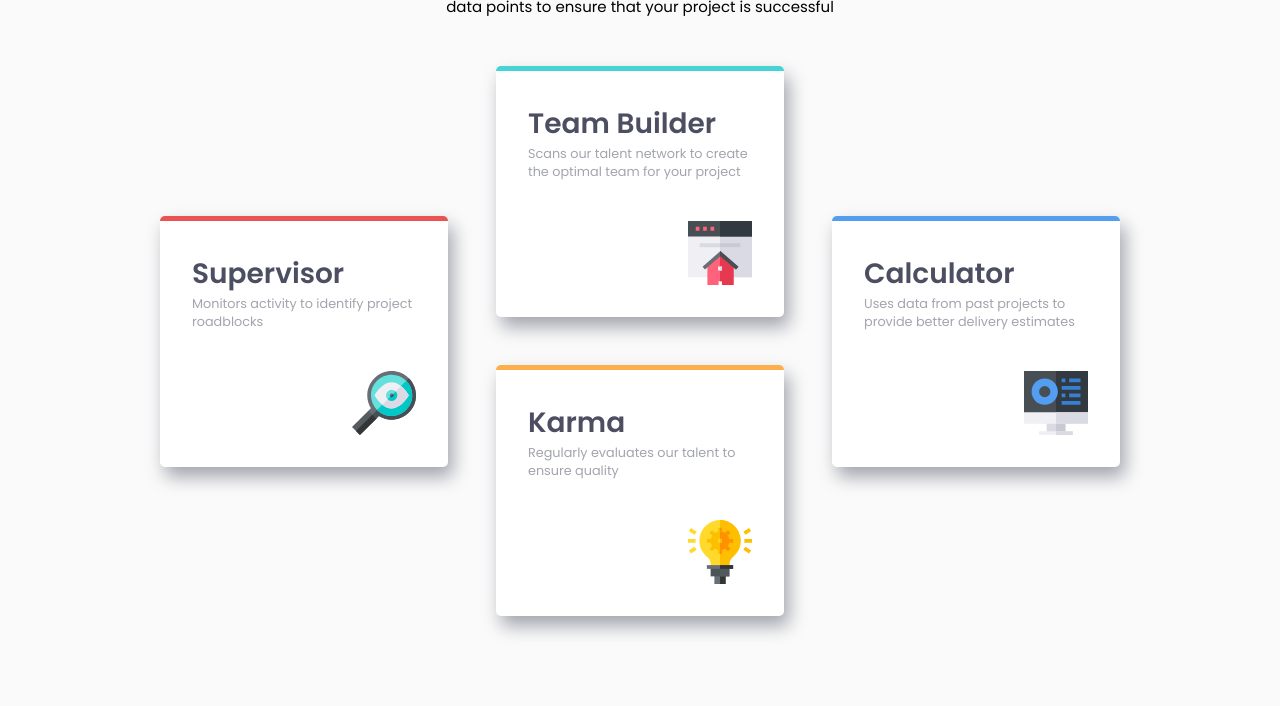
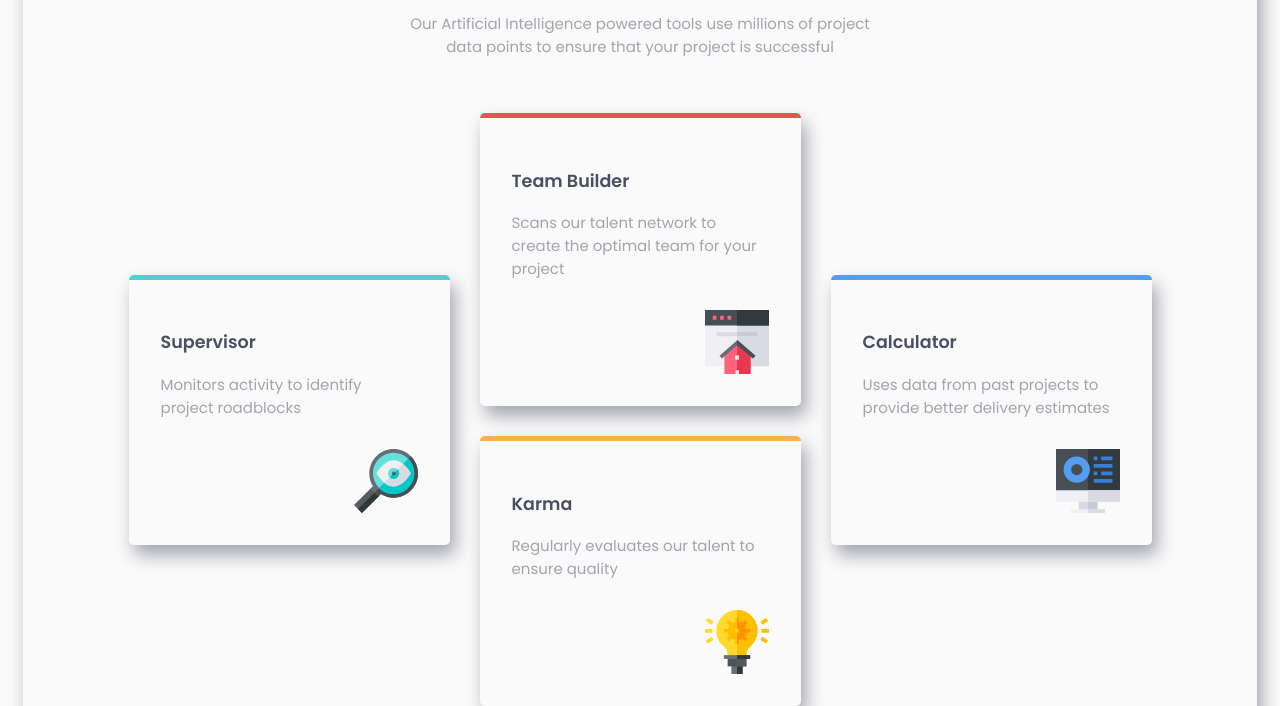
Before and after one commit to AzriRahmat-SDev/four-card-feature-landing-page, a website: page index.html in a window 1280 px wide. Shown: the part 212-918 px from the top of the page. Drawn offline with Linux system fonts and the light colour scheme.

Commit message:
refactoring code

```diff
--- a/index.html
+++ b/index.html
@@ -3,55 +3,52 @@
 <head>
   <meta charset="UTF-8">
   <meta name="viewport" content="width=device-width, initial-scale=1.0"> <!-- displays site properly based on user's device -->
-
   <link rel="icon" type="image/png" sizes="32x32" href="./images/favicon-32x32.png">
   <link rel="stylesheet" type="text/css" href="./styles.css">
-
-  <!-- poppins fonts url -->
-  <link rel="preconnect" href="https://fonts.googleapis.com">
-  <link rel="preconnect" href="https://fonts.gstatic.com" crossorigin>
-  <link href="https://fonts.googleapis.com/css2?family=Poppins:wght@200;400;600&display=swap" rel="stylesheet">
-
   <title>Frontend Mentor | Four card feature section</title>
-
 </head>
-
   <body>
     <section class="hero-wrapper">
-    <section class="header">
-      <div class="main-header">
-        Reliable, efficient delivery
-      </div>
-      <div class="secondary-header">
-        Powered by Technology
-      </div>
-      <div class="tertiary-header">
+      <header>
+        <h1>Reliable, efficient delivery<br>
+          <span>Powered by Technology</span>
+        </h1>
+        <h2>
           Our Artificial Intelligence powered tools use millions of project data points
           to ensure that your project is successful
+        </h2>
+      </header>
+
+      <main>
+          <div class="column-left">
+            <section class="hero-content-left">
+              <h3>Supervisor</h3>
+              <p>Monitors activity to identify project roadblocks</p>
+              <img src="images/icon-supervisor.svg" alt="" aria-hidden="true">
+            </section>
           </div>
+
+          <div class="column-middle">
+            <section class="hero-content-middle-top">
+              <h3>Team Builder</h3>
+              <p>Scans our talent network to create the optimal team for your project</p>
+              <img src="images/icon-team-builder.svg" alt="" aria-hidden="true">
             </section>
-    <section class="hero">
-      <div class="hero-content">
-        <div class="hero-content-left">
-          <div class="hero-content-left-color"></div>
-          <div class="hero-content-left-title">Supervisor</div>
-          <div class="hero-content-left-content">Monitors activity to identify project roadblocks</div>
+            <section class="hero-content-middle-bottom">
+              <h3>Karma</h3>
+              <p>Regularly evaluates our talent to ensure quality</p>
+              <img src="images/icon-karma.svg" alt="" aria-hidden="true">
+            </section>
           </div>
-        <div class="hero-content-middle">
-          <div class="hero-content-middle-top">
-            <div class="hero-content-middle-top-title">Team Builder</div>
-            <div class="hero-content-middle-top-content">Scans our talent network to create the optimal team for your project</div>
+          <div class="column-right">
+            <section class="hero-content-right">
+              <h3>Calculator</h3>
+              <p>Uses data from past projects to provide better delivery estimates</p>
+              <img src="images/icon-calculator.svg" alt="" aria-hidden="true">
+            </section>
           </div>
-          <div class="hero-content-middle-bottom">
-            <div class="hero-content-middle-bottom-title">Karma</div>
-            <div class="hero-content-middle-bottom-content">Regularly evaluates our talent to ensure quality</div>
-          </div>
-        </div>
-        <div class="hero-content-right">
-          <div class="hero-content-right-title">Calculator</div>
-          <div class="hero-content-right-content">Uses data from past projects to provide better delivery estimates</div>
-        </div>
-    </section>
+        </main>
+
         <footer>
           <p class="attribution">
             Challenge by: <a href="https://www.frontendmentor.io?ref=challenge" target="_blank"> Frontend Mentor</a>.
--- a/styles.css
+++ b/styles.css
@@ -1,6 +1,21 @@
+@import url('https://fonts.googleapis.com/css2?family=Poppins:wght@200;400;600&display=swap');
+:root{
+    --Red: hsl(0, 78%, 62%);
+    --Cyan: hsl(180, 62%, 55%);
+    --Orange: hsl(34, 97%, 64%);
+    --Blue: hsl(212, 86%, 64%);
+    --VeryDarkBlue: hsl(234, 12%, 34%);
+    --GrayishBlue: hsl(229, 6%, 66%);
+    --VeryLightGray: hsl(0, 0%, 98%);
+}
+*{
+    box-sizing: border-box;
+}
 body{
     height: 100vh;
-    width: auto;
+    padding-top: 20px;
+    font-size: 15px;
+    font-family: Poppins, sans-serif;
     background-color: hsl(0, 0%, 98%);
 }
 
@@ -11,242 +26,103 @@ body{
     justify-content: center;
 }
 
-.header{
+header{
     display: flex;
     flex-direction: column;
-    padding-top: 5rem;
-    padding-bottom: 3rem;
+    text-align: center;
 }
 
-.main-header{
+h1{
     text-align: center;
-    font-family: 'Poppins', sans-serif;
     font-weight: 400;
     font-size: 32px;
+    color: var(--VeryDarkBlue);
 }
 
-.secondary-header{
-    text-align: center;
-    font-family: "Poppins", "sans-serif";
+h1 span{
     font-weight: 600;
-    font-size: 32px;
 }
 
-.tertiary-header{
-    text-align: center;
-    font-family: 'Poppins', sans-serif;
+h2{
     font-weight: 400;
-    font-size: 15px;
+    margin: auto;
+    font-size: 1em;
     width: 30rem;
+    color: var(--GrayishBlue);
 }
 
-.hero-content{
-    display:flex;
-    flex-direction: row;
-    align-items: center;
+main{
+    width: 90%;
+    margin: 40px auto;
+    display: flex;
+}
+
+main > * {
+    flex-basis: 100%;
+    display: flex;
+    flex-direction: column;
     justify-content: center;
 }
-
+section{
+    border-radius: 5px;
+    box-shadow: 5px 10px 18px hsl(229, 6%, 66%);
+    margin: 15px;
+    padding: 2rem;
+    color: var(--GrayishBlue);
+}
+h3{
+    color: var(--VeryDarkBlue);
+}
 .hero-content-left{
-    display: flex;
-    flex-direction: column;
-    align-items: left;
-    background-color: white;
-    height: auto;
-    width: auto;
-    border-radius: 5px;
-    padding-left: 2rem;
-    padding-right: 2rem;
-    padding-top: 2rem;
-    padding-bottom: 2rem;
-    box-shadow: 5px 10px 18px hsl(229, 6%, 66%);
-    border-top-style: solid;
-    border-top-color: hsl(0, 78%, 62%);
-    border-top-width: 5px;
+    border-top: 5px solid var(--Cyan);
 }
-
-.hero-content-left-title{
-    display: flex;
-    flex-direction: column;
-    justify-content: left;
-    text-align: left;
-    font-family: 'Poppins', sans-serif;
-    font-weight: 600;
-    font-size: 28px;
-    color: hsl(234, 12%, 34%);
-}
-
-.hero-content-left-content{
-    display: flex;
-    flex-direction: column;
-    text-align: left;
-    font-family: 'Poppins', sans-serif;
-    font-weight: 400;
-    font-size: 1vw;
-    height: 17.5vh;
-    width: 17.5vw;
-    color: hsl(229, 6%, 66%);
-    background: url("./images/icon-supervisor.svg");
-    background-position: bottom;
-    background-repeat: no-repeat;
-    background-position-x: right;
-}
-
-.hero-content-middle{
-    display: flex;
-    flex-direction: column;
-    align-items: center;
-    justify-content: center;
-    width: 30vw;
-}
-
 .hero-content-middle-top{
-    display: flex;
-    flex-direction: column;
-    align-items: left;
-    background-color: white;
-    height: auto;
-    width: auto;
-    border-radius: 5px;
-    padding-left: 2rem;
-    padding-right: 2rem;
-    padding-top: 2rem;
-    padding-bottom: 2rem;
-    box-shadow: 5px 10px 18px hsl(229, 6%, 66%);
-    border-top-style: solid;
-    border-top-color: hsl(180, 62%, 55%);
-    border-top-width: 5px;
-}
-
-.hero-content-middle-top-title{
-    display: flex;
-    flex-direction: column;
-    justify-content: left;
-    text-align: left;
-    font-family: 'Poppins', sans-serif;
-    font-weight: 600;
-    font-size: 28px;
-    color: hsl(234, 12%, 34%);
-}
-
-.hero-content-middle-top-content{
-    display: flex;
-    flex-direction: column;
-    text-align: left;
-    font-family: 'Poppins', sans-serif;
-    font-weight: 400;
-    font-size: 1vw;
-    height: 17.5vh;
-    width: 17.5vw;
-    color: hsl(229, 6%, 66%);
-    background: url("./images/icon-team-builder.svg");
-    background-position: bottom;
-    background-repeat: no-repeat;
-    background-position-x: right;
+    border-top: 5px solid var(--Red);
 }
 
 .hero-content-middle-bottom{
-    display: flex;
-    flex-direction: column;
-    align-items: left;
-    background-color: white;
-    height: auto;
-    width: auto;
-    border-radius: 5px;
-    margin-top: 3rem;
-    padding-left: 2rem;
-    padding-right: 2rem;
-    padding-top: 2rem;
-    padding-bottom: 2rem;
-    box-shadow: 5px 10px 18px hsl(229, 6%, 66%);
-    border-top-style: solid;
-    border-top-color: hsl(34, 97%, 64%);
-    border-top-width: 5px;
-}
-
-.hero-content-middle-bottom-title{
-    display: flex;
-    flex-direction: column;
-    justify-content: left;
-    text-align: left;
-    font-family: 'Poppins', sans-serif;
-    font-weight: 600;
-    font-size: 28px;
-    color: hsl(234, 12%, 34%);
-}
-
-.hero-content-middle-bottom-content{
-    display: flex;
-    flex-direction: column;
-    text-align: left;
-    font-family: 'Poppins', sans-serif;
-    font-weight: 400;
-    font-size: 1vw;
-    height: 17.5vh;
-    width: 17.5vw;
-    color: hsl(229, 6%, 66%);
-    background: url("./images/icon-karma.svg");
-    background-position: bottom;
-    background-repeat: no-repeat;
-    background-position-x: right;
+    border-top: 5px solid var(--Orange);
 }
 
 .hero-content-right{
-    display: flex;
-    flex-direction: column;
-    align-items: left;
-    background-color: white;
-    height: auto;
-    width: auto;
-    border-radius: 5px;
-    padding-left: 2rem;
-    padding-right: 2rem;
-    padding-top: 2rem;
-    padding-bottom: 2rem;
-    box-shadow: 5px 10px 18px hsl(229, 6%, 66%);
-    border-top-style: solid;
-    border-top-color: hsl(212, 86%, 64%);
-    border-top-width: 5px;
+    border-top: 5px solid var(--Blue);
 }
-
-.hero-content-right-title{
-    display: flex;
-    flex-direction: column;
-    justify-content: left;
-    text-align: left;
-    font-family: 'Poppins', sans-serif;
-    font-weight: 600;
-    font-size: 28px;
-    color: hsl(234, 12%, 34%);
+img{
+    float: right;
+    margin-top: 1em;
 }
-
-.hero-content-right-content{
-    display: flex;
-    flex-direction: column;
-    text-align: left;
-    font-family: 'Poppins', sans-serif;
-    font-weight: 400;
-    font-size: 1vw;
-    height: 17.5vh;
-    width: 17.5vw;
-    color: hsl(229, 6%, 66%);
-    background: url("./images/icon-calculator.svg");
-    background-position: bottom;
-    background-repeat: no-repeat;
-    background-position-x: right;
+.attribution {
+    font-size: 11px;
+    text-align: center;
 }
-
-.attribution {
-    display: flex;
-    flex: 3;
-    font-size: 32px;
-    text-align: center;
-    color: hsl(229, 6%, 66%);
-    justify-content: center;
-    align-items: center;
-    margin-top: 3em;
-}
-
 .attribution a {
     color: hsl(228, 45%, 44%);
 }
+.attribution a:hover{
+    color: hsl(228, 85%, 44%);
+}
+
+
+/* allow the card element to stack in the column */
+@media screen and (max-width:1100px) {
+    main {
+        width: 100%;
+        max-width: 450px;
+        flex-direction: column;
+    }
+}
+
+@media screen and (max-width:550px){
+    body {
+        padding: 20px 10px 10px;
+    }
+    h1, h2 {
+        padding: 0;
+    }
+    h2 {
+        width: 100%;
+    }
+    section {
+        margin: 10px;
+    }
+}
```
Also changed, not shown: 1 other file. Lines whose indentation alone changed are shown as unchanged.
